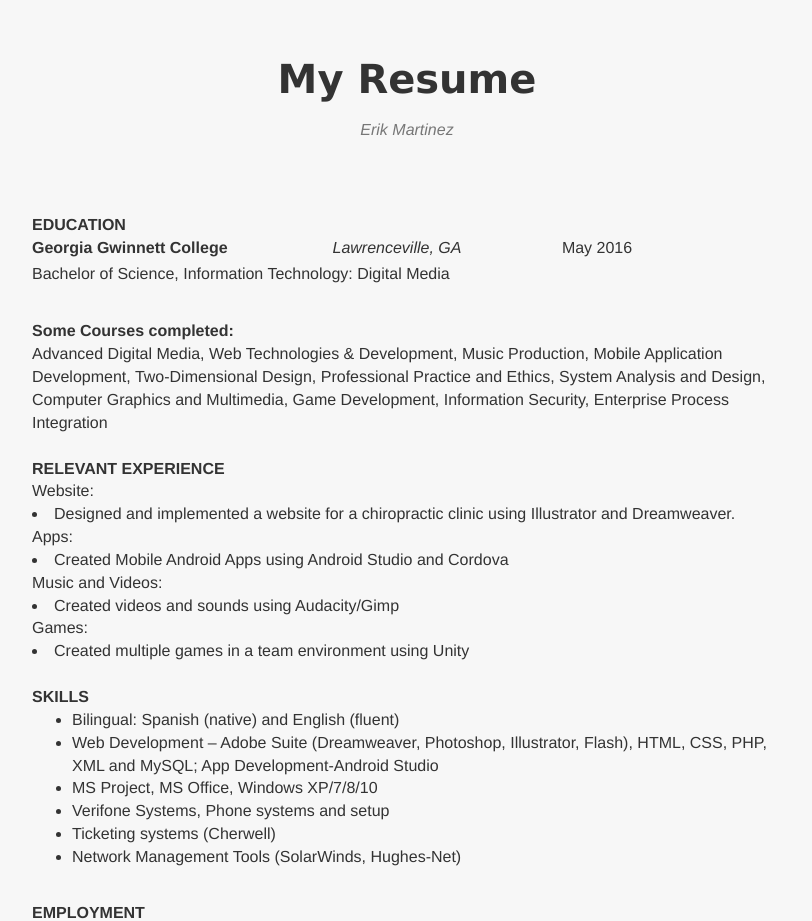
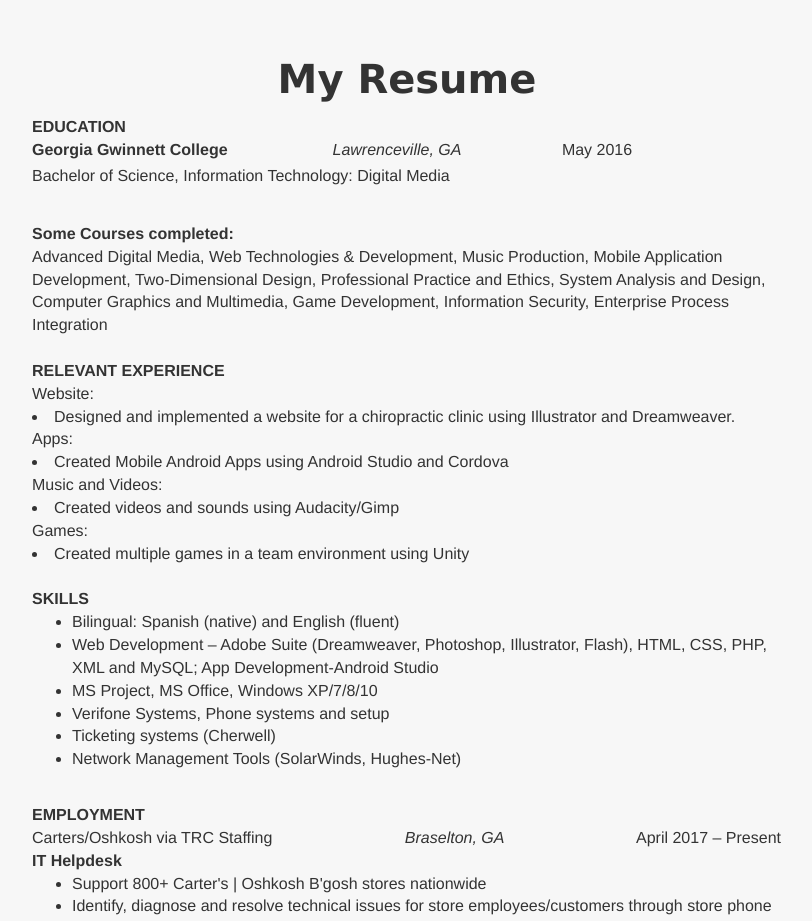
Before and after one commit to emtzv92/emtzv92.github.io, a plain HTML site: page index.html in a window 1280 px wide. Shown: the part 2840-3761 px from the top of the page, without its empty margins (233-1045 px from the left). Drawn offline with nearby package versions, Linux system fonts and the light colour scheme; a script that the page names is missing.

Commit message:
resume changes

```diff
--- a/index.html
+++ b/index.html
@@ -216,7 +216,7 @@
             <div class="row">
                 <div class="col-lg-12 text-center">
                     <h2 class="section-heading">My Resume</h2>
-                    <h3 class="section-subheading text-muted">Erik Martinez                </h3>
+
 
                 </div>
             </div>
@@ -258,8 +258,8 @@ Advanced Digital Media, Web Technologies & Development, Music Production, Mobile
                     Games:
 
                       <li>Created multiple games in a team  environment using Unity</li>
+               <br>
 
-<br>
 <strong>SKILLS</strong>
                     <ul>
                       <li>Bilingual: Spanish (native) and English (fluent) </li>
@@ -295,9 +295,6 @@ April 2014 - April 2017<br>
                       <li>Provided clear, accurate interpretations between English and Spanish in the medical field. </li>
                       <li>Communicated with patients to log concerns and questions and respond appropriately. </li>
                     </ul>
-
-
-
 Martinez Trucking LLC&emsp;&emsp;&emsp;&emsp;&emsp;&emsp;&emsp;&emsp;&emsp;
 <i> Norcross, GA</i>&emsp;&emsp;&emsp;&emsp;&emsp;&emsp;&emsp;&emsp;
 March 2012 – October 2016<br>
```
